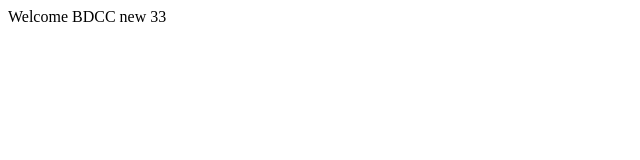
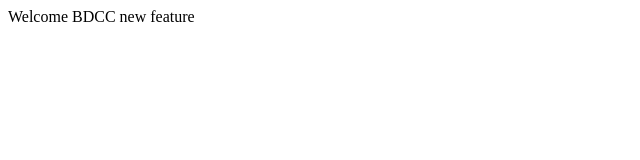
Before and after one commit to mrhofir/EXAM_TP4, a plain HTML site: page index.html in a window 1280 px wide. Shown: the full height of the page, 0-640 px from the left. Drawn offline with Linux system fonts and the light colour scheme.

Commit message:
Update index.html

```diff
--- a/index.html
+++ b/index.html
@@ -5,6 +5,6 @@
     <title>Welcome</title>
 </head>
 <body>
-Welcome BDCC new 33
+Welcome BDCC new feature
 </body>
 </html>
```
